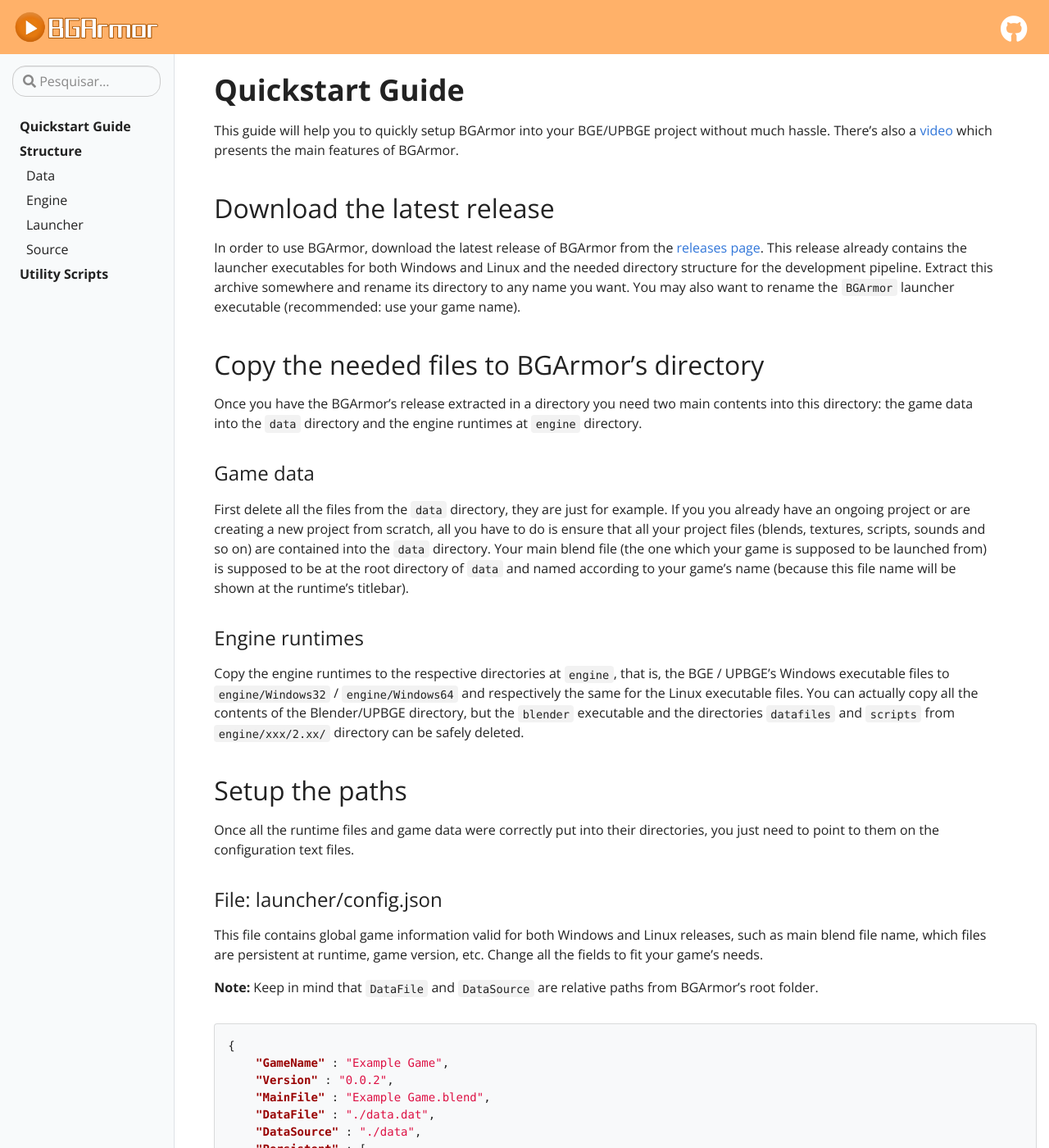
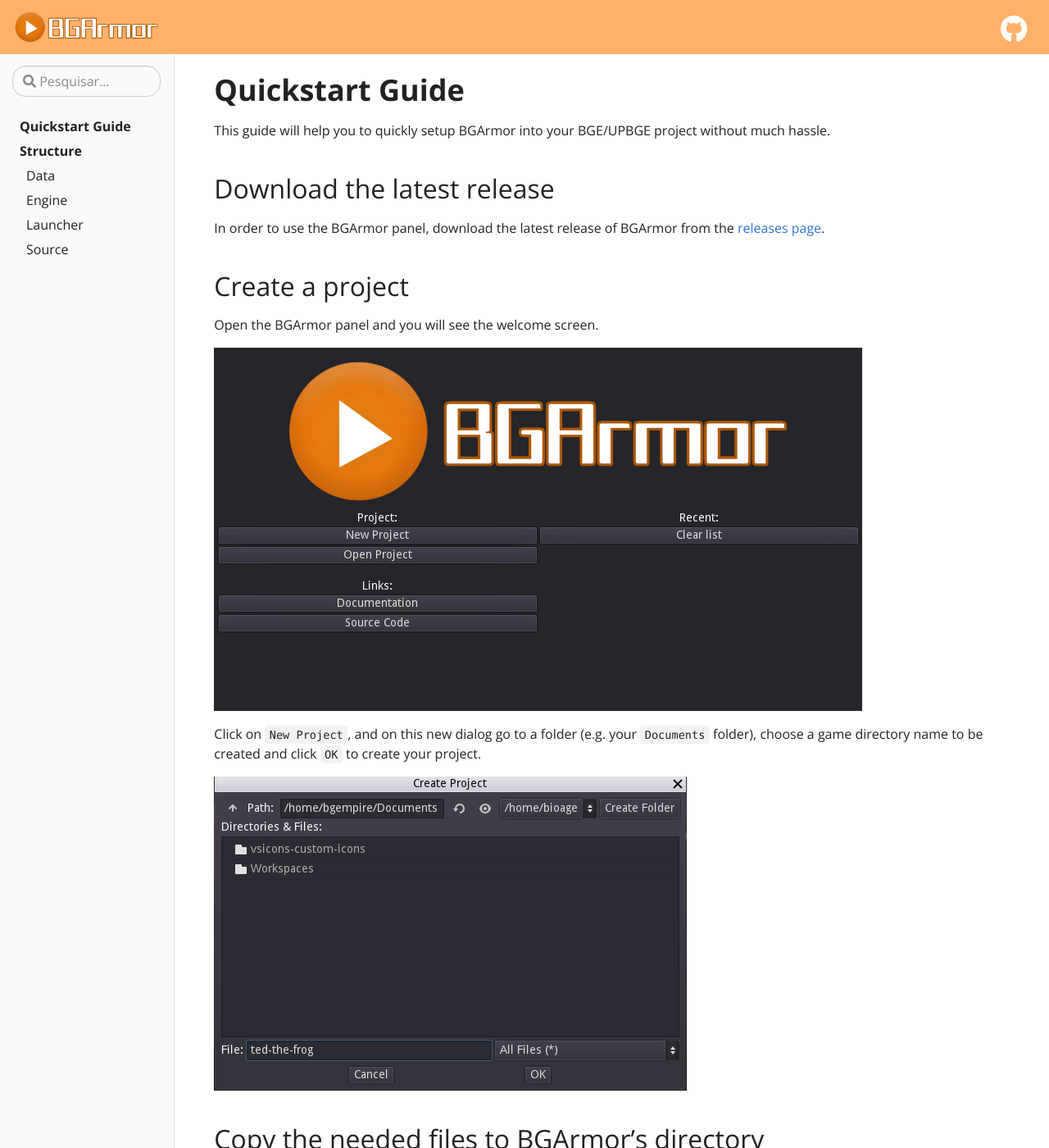
Before and after one commit to bgempire/bgarmor, a Jekyll site: the page built from _docs/quickstart.md, in a window 1280 px wide and 1400 px high. Shown: the whole window at 82% size. Built offline with Jekyll 4.4.1, drawn with Linux system fonts in a browser that asks for light colours.

Commit message:
feat: update docs

```diff
--- a/_data/toc.yml
+++ b/_data/toc.yml
@@ -11,5 +11,3 @@
       url: "structure/launcher"
     - title: "Source"
       url: "structure/source"
-- title: "Utility Scripts"
-  url: "scripts"
--- a/_docs/quickstart.md
+++ b/_docs/quickstart.md
@@ -5,15 +5,20 @@
 
 # Quickstart Guide
 This guide will help you to quickly setup BGArmor into your BGE/UPBGE project without much hassle.
-There's also a [video](https://www.youtube.com/watch?v=09FAA7xKrok) which presents the main features
-of BGArmor.
 
 ## Download the latest release
-In order to use BGArmor, download the latest release of BGArmor from the
-[releases page](https://github.com/bgempire/bgarmor/releases). This release already contains the
-launcher executables for both Windows and Linux and the needed directory structure for the development
-pipeline. Extract this archive somewhere and rename its directory to any name you want. You may also
-want to rename the `BGArmor` launcher executable (recommended: use your game name).
+In order to use the BGArmor panel, download the latest release of BGArmor from the
+[releases page](https://github.com/bgempire/bgarmor/releases).
+
+## Create a project
+Open the BGArmor panel and you will see the welcome screen.
+
+![]({{ site.baseurl }}/assets/img/quickstart-01.png)
+
+Click on `New Project`, and on this new dialog go to a folder (e.g. your `Documents` folder),
+choose a game directory name to be created and click `OK` to create your project.
+
+![]({{ site.baseurl }}/assets/img/quickstart-02.png)
 
 ## Copy the needed files to BGArmor's directory
 Once you have the BGArmor's release extracted in a directory you need two main contents into this
```
Also changed, not shown: _docs/scripts.md (deleted, +0 -39 lines), assets/img/quickstart-01.png (added), assets/img/quickstart-02.png (added).
